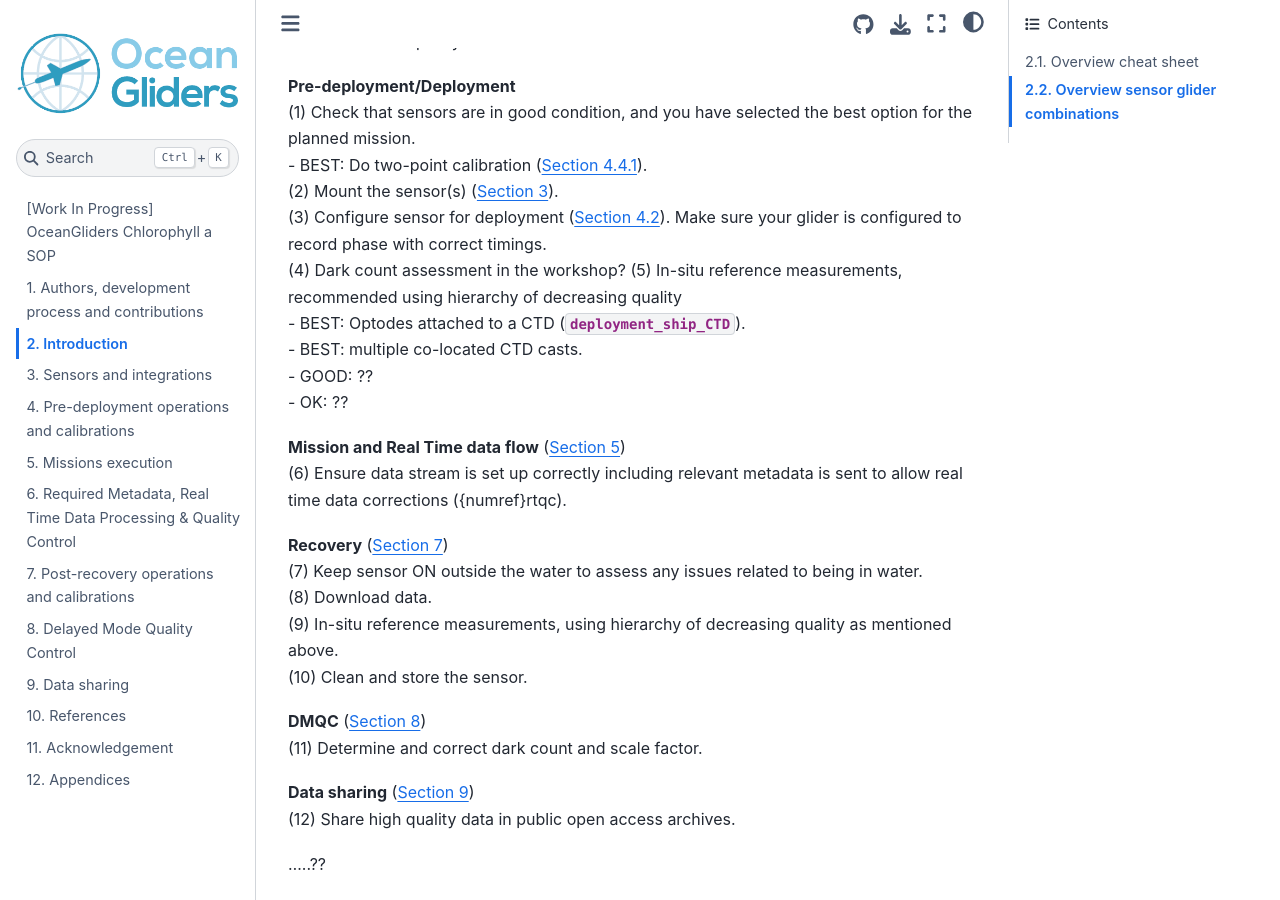
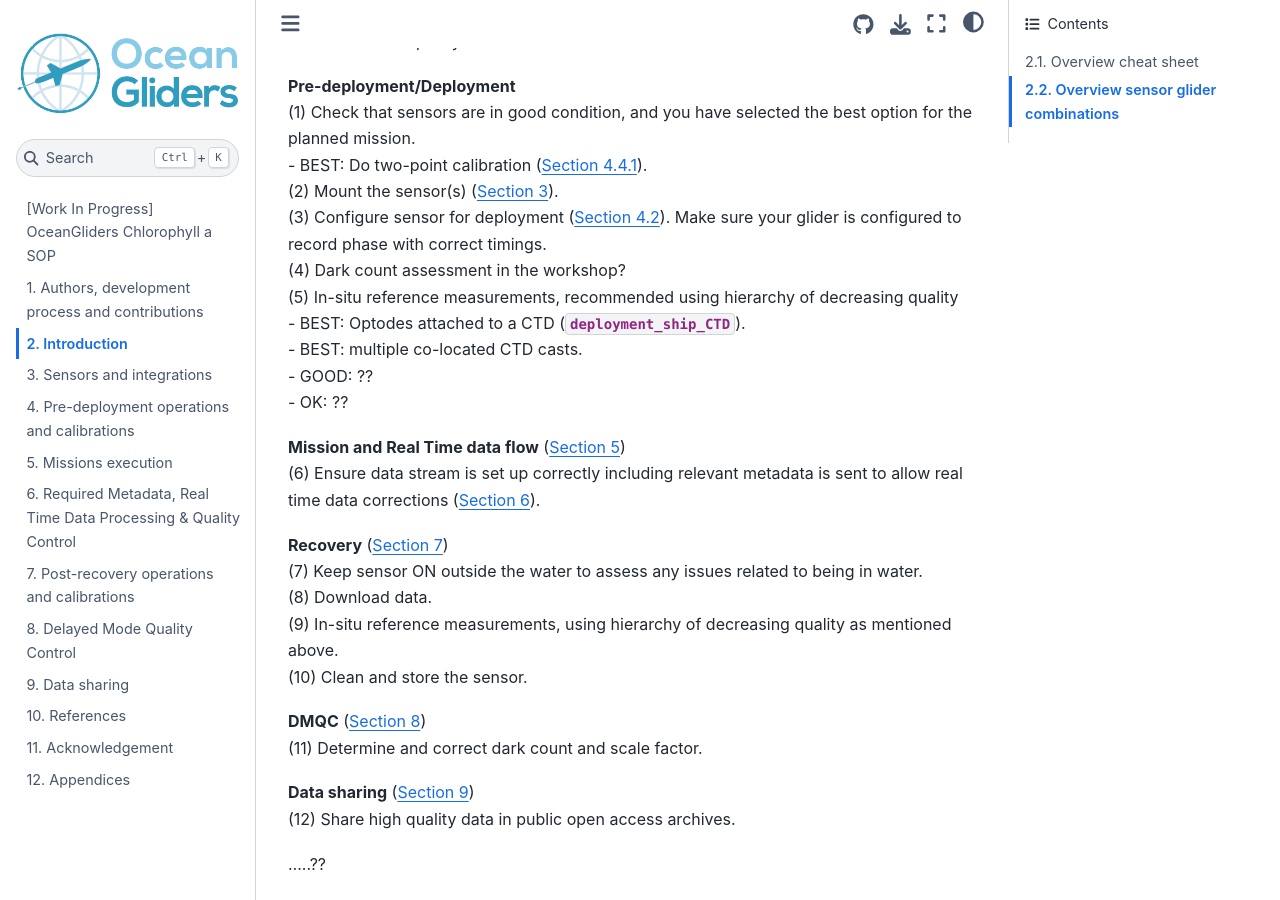
Before and after one commit to OceanGlidersCommunity/Chla_SOP, a Jupyter Book: the page built from sections/chla_introduction.md, in a window 1280 px wide and 900 px high, scrolled down 363 px. Built offline with Jupyter Book 1.0.4 settings and Sphinx 7.4.7 and the Sphinx Book theme 1.1.4, drawn with Linux system fonts in a browser that asks for light colours.

Commit message:
Fixed small issues

```diff
--- a/sections/chla_introduction.md
+++ b/sections/chla_introduction.md
@@ -21,7 +21,7 @@ We recommend reading each chapter in detail to ensure the best quality data.
 
 
 **Mission and Real Time data flow** ({numref}`mission-execution`)
-(6) Ensure data stream is set up correctly including relevant metadata is sent to allow real time data corrections ({numref}rtqc).
+(6) Ensure data stream is set up correctly including relevant metadata is sent to allow real time data corrections ({numref}`rtqc`).
 
 **Recovery** ({numref}`post-recovery`)
 (7) Keep sensor ON outside the water to assess any issues related to being in water.
```
